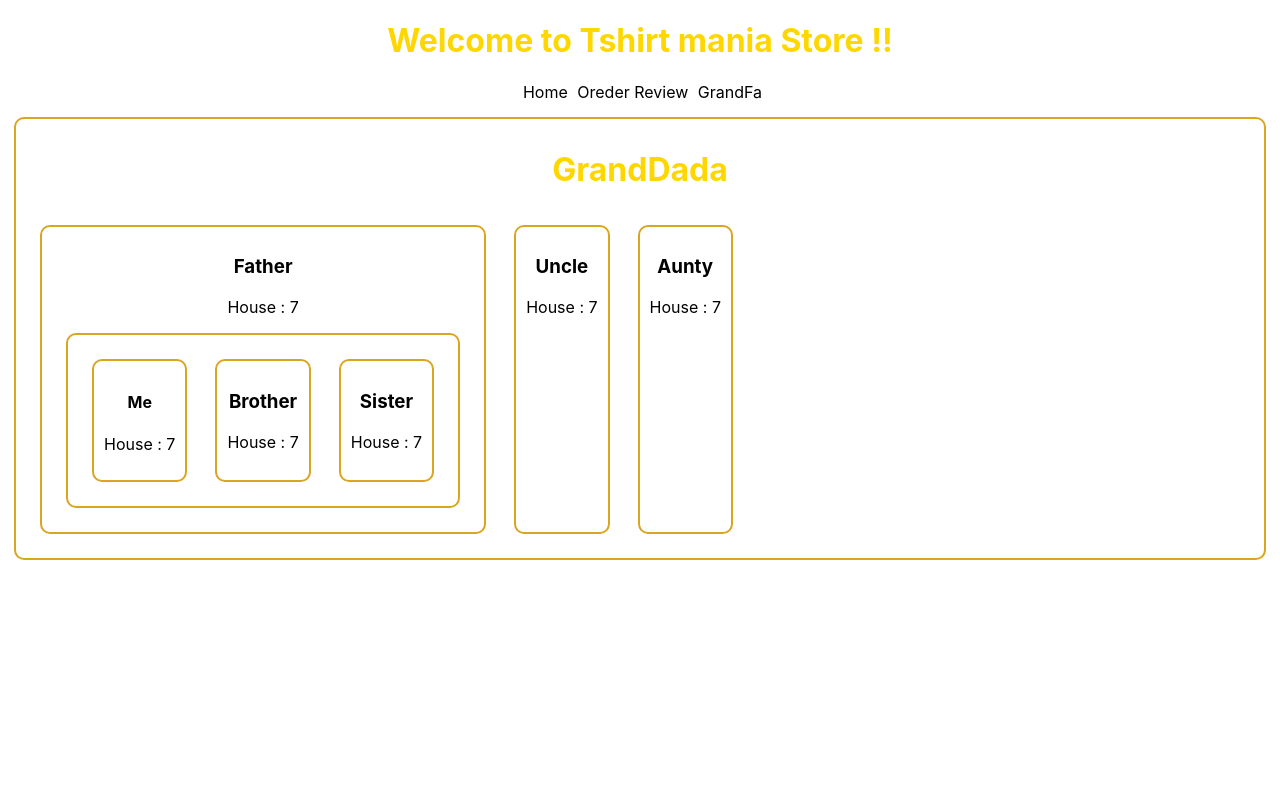
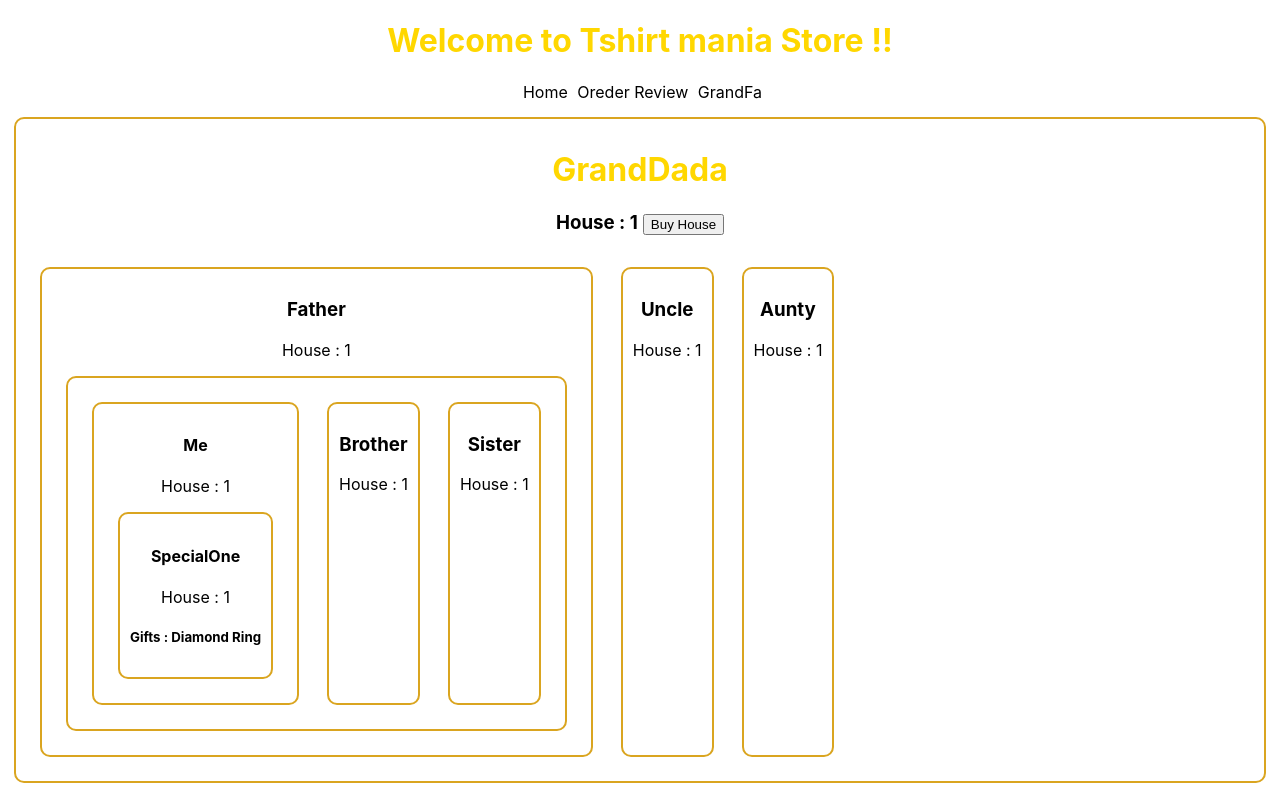
Before and after one commit to YaAlBagdattig379/tshirt-mania-m54, a React (Create React App) app: page /grandpa in a window 1280 px wide. Built offline with nearby package versions, Linux system fonts and the light colour scheme.

Commit message:
v6 grandFa giving data to all components by drilling

```diff
--- a/src/Components/Father/Father.js
+++ b/src/Components/Father/Father.js
@@ -7,13 +7,13 @@ import Sister from '../Sister/Sister';
 // import MySelf from '../Myself/Myself';
 // import Sister from '../Sister/Sister';
 import './Father.css'
-const Father = ({house}) => {
+const Father = ({house,ornaments}) => {
     return (
         <div className='father'>
             <h3>Father </h3>
             <p>House : {house}</p>
             <div className='father-child'>
-               <Me house={house}></Me>
+               <Me house={house} ornaments={ornaments}></Me>
                <Brother house={house}></Brother>
                <Sister house={house}></Sister>
             </div>
--- a/src/Components/Grandpa/Grandpa.css
+++ b/src/Components/Grandpa/Grandpa.css
@@ -6,3 +6,7 @@
 div h1{
     color: gold;
 }
+.grandp p{
+    margin-top: 0;
+    margin-bottom: 0;
+}
--- a/src/Components/Grandpa/Grandpa.js
+++ b/src/Components/Grandpa/Grandpa.js
@@ -1,15 +1,21 @@
-import React from 'react';
+import {React,useState} from 'react';
 import Aunty from '../Aunty/Aunty';
 import Father from '../Father/Father';
 import Uncle from '../Uncle/Uncle';
 import './Grandpa.css'
 const Grandpa = () => {
-    const house = 7;
+    const [house,setHouse] = useState(1);
+    const ornaments = 'Diamond Ring'
+    const handleBuyAHouse = () =>{
+        const newHouseCounts = house + 1;
+        setHouse(newHouseCounts)
+    }
     return (
         <div className='grandpa'>
-            <h1>GrandDada</h1>
+            <h1>GrandDada  </h1>
+            <h3>House : {house}<button onClick={handleBuyAHouse} style={{marginLeft:'5px'}}>Buy House</button></h3>
             <section style={{display:'flex'}}>
-                 <Father house={house}></Father>
+                 <Father house={house} ornaments={ornaments}></Father>
                  <Uncle house={house} className="uncle"></Uncle>
                  <Aunty house={house}></Aunty>
             </section>
--- a/src/Components/Me/Me.js
+++ b/src/Components/Me/Me.js
@@ -1,10 +1,12 @@
 import React from 'react';
+import SpecialOne from '../SpecialOne/SpecialOne';
 
-const Me = ({house}) => {
+const Me = ({house,ornaments}) => {
     return (
         <div>
             <h4>Me</h4>
             <p>House : {house}</p>
+            <SpecialOne house = {house} ornaments={ornaments}></SpecialOne>
         </div>
     );
 };
--- /dev/null
+++ b/src/Components/SpecialOne/SpecialOne.js
@@ -0,0 +1,13 @@
+import React from 'react';
+
+const SpecialOne = ({house,ornaments}) => {
+    return (
+        <div>
+            <h4>SpecialOne</h4>
+            <p>House : {house}</p>
+             <h5>Gifts : {ornaments}</h5>
+        </div>
+    );
+};
+
+export default SpecialOne;
```
